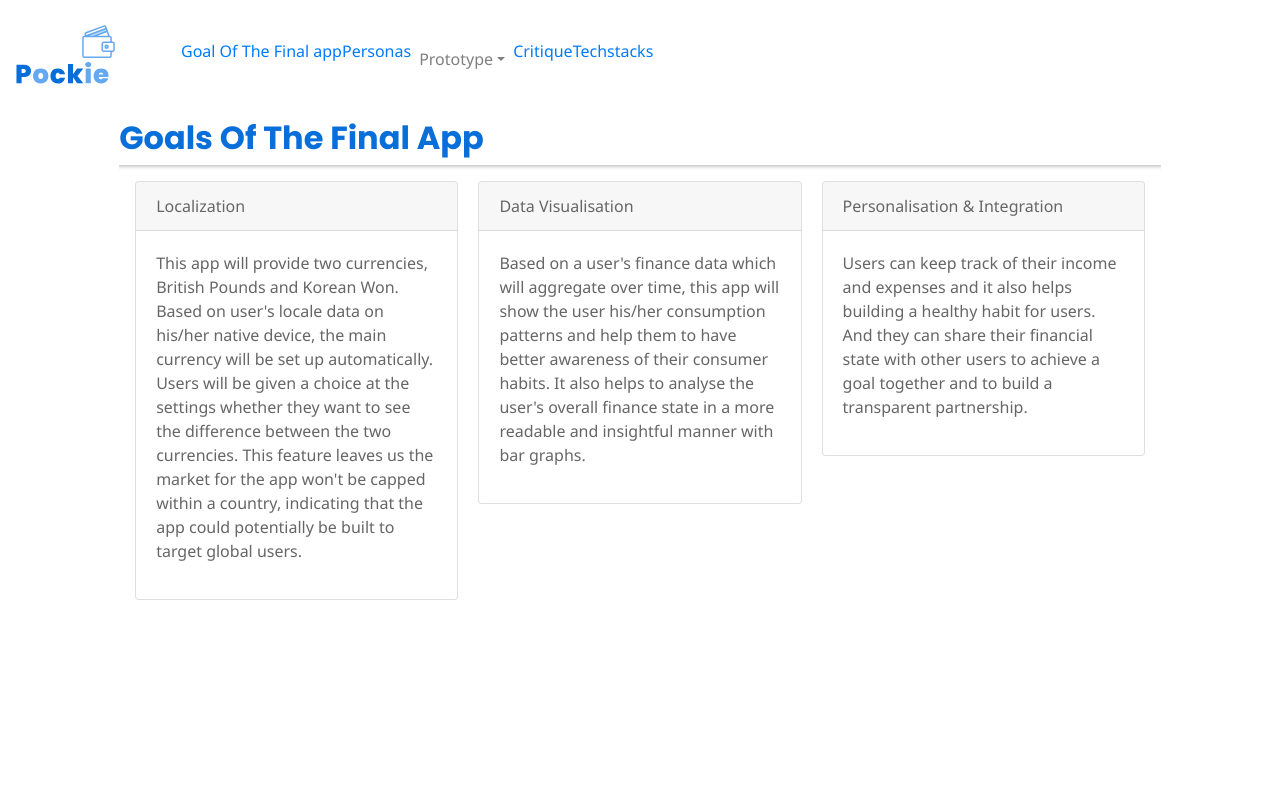
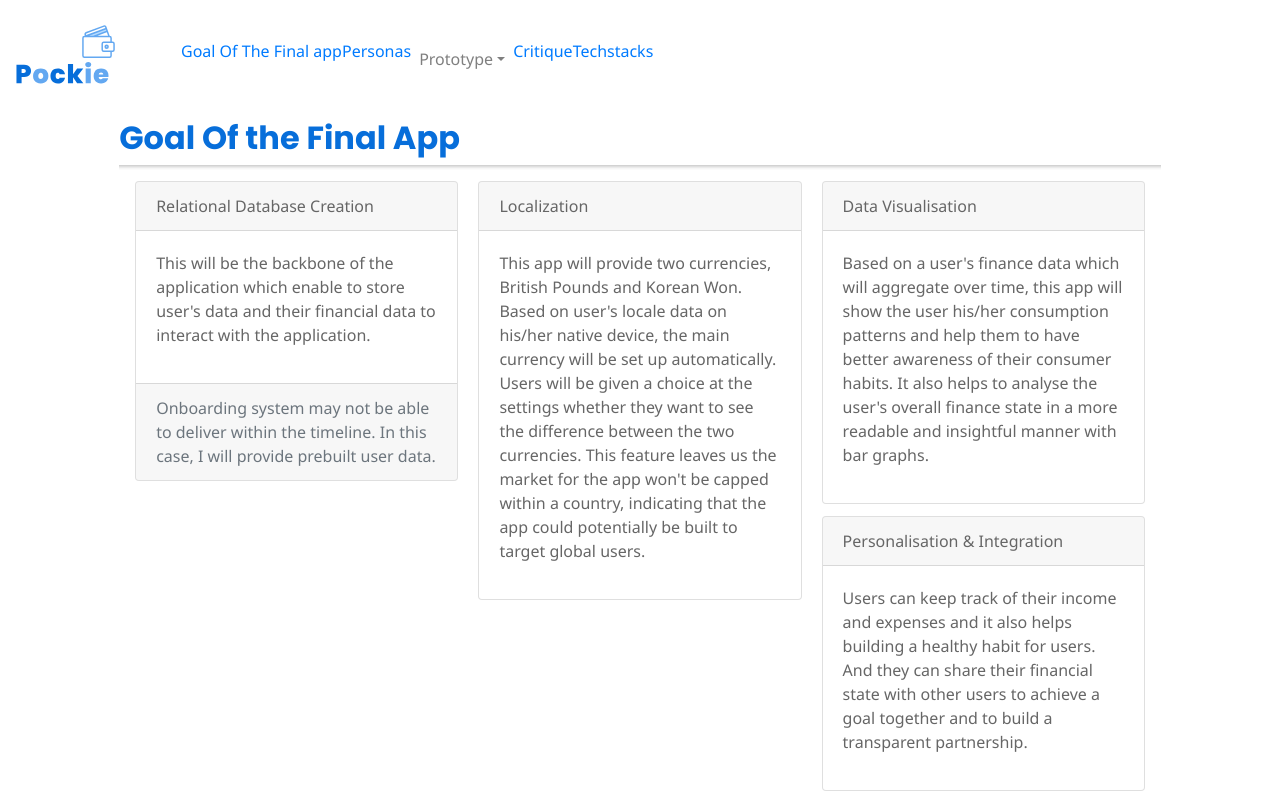
Before and after one commit to bearcub3/pockie-plan, a React (Create React App) app: page /goals in a window 1280 px wide. Built offline with nearby package versions, Linux system fonts and the light colour scheme.

Commit message:
refactor: error fix and a goal added
- Errors from unused dependencies removed
- Layout component included
- Goals are modified

```diff
--- a/src/Goals.js
+++ b/src/Goals.js
@@ -1,21 +1,20 @@
 import React from 'react';
-import { IonHeader, IonContent } from '@ionic/react';
-import { Container, Col, Row, Card, CardColumns } from 'react-bootstrap';
-import Navigation from './components/Navigation'
+import { Card, CardColumns } from 'react-bootstrap';
+import Layout from './components/Layout';
 
 export default function Goals() {
   return (
-    <IonContent>
-        <Container fluid>
-            <Navigation />
-                <Col md={{ span: 8, offset: 2 }} lg={{ span: 10, offset: 1 }}>
-                    <Row>
-                        <IonHeader>
-                            <h3 className="header__title">Goals Of The Final App</h3>
-                        </IonHeader>
-                    </Row>
-                    <Row className="p-3">
+    <Layout menu="Goal Of the Final App">
         <CardColumns>
+            <Card>
+                <Card.Header>Relational Database Creation</Card.Header>
+                <Card.Body>
+                    <p>
+                    This will be the backbone of the application which enable to store user's data and their financial data to interact with the application.
+                    </p>
+                </Card.Body>
+                <Card.Footer className="text-muted">Onboarding system may not be able to deliver within the timeline. In this case, I will provide prebuilt user data.</Card.Footer>
+            </Card>
             <Card>
                 <Card.Header>Localization</Card.Header>
                 <Card.Body>
@@ -50,10 +49,6 @@ export default function Goals() {
                 </Card.Body>
             </Card>
         </CardColumns>
-
-                    </Row>
-                </Col>
-            </Container>
-        </IonContent>
+    </Layout>
   );
 }
```
Also changed, not shown: src/assets/images/goal_screen.png. Lines whose indentation alone changed are shown as unchanged.
